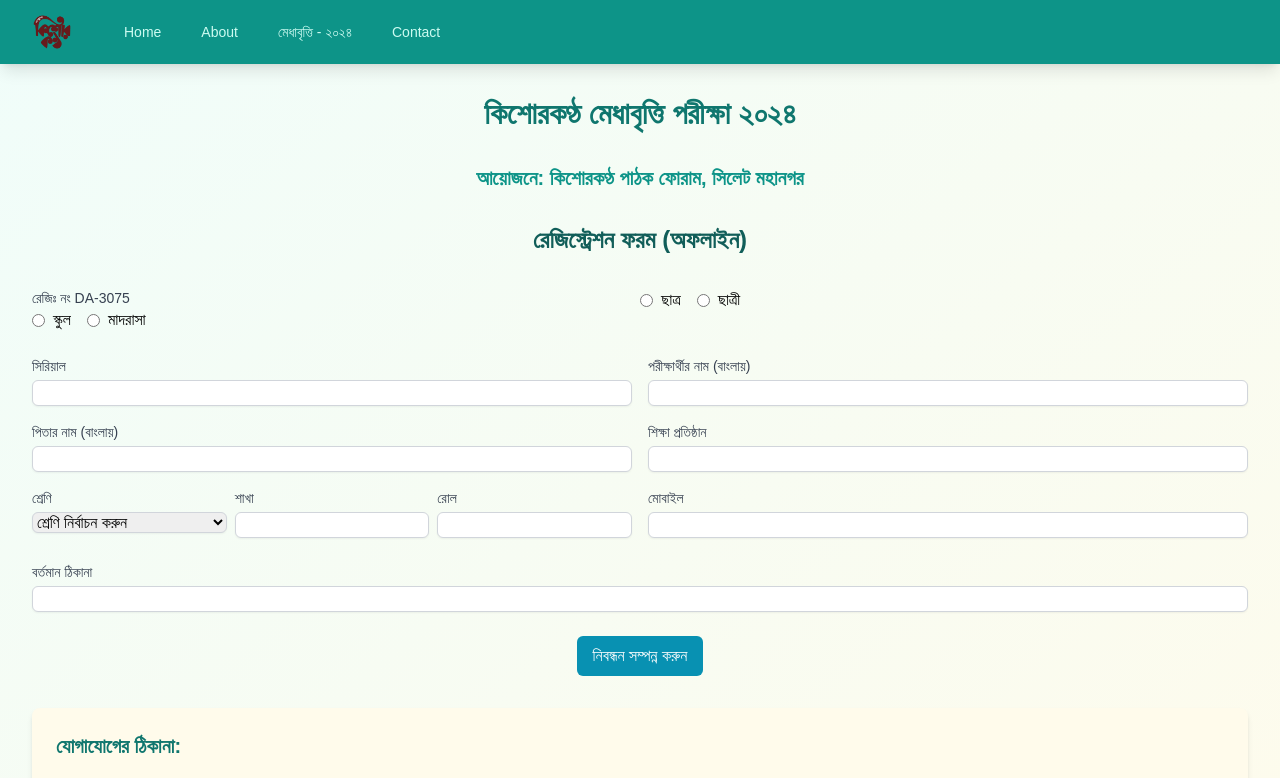
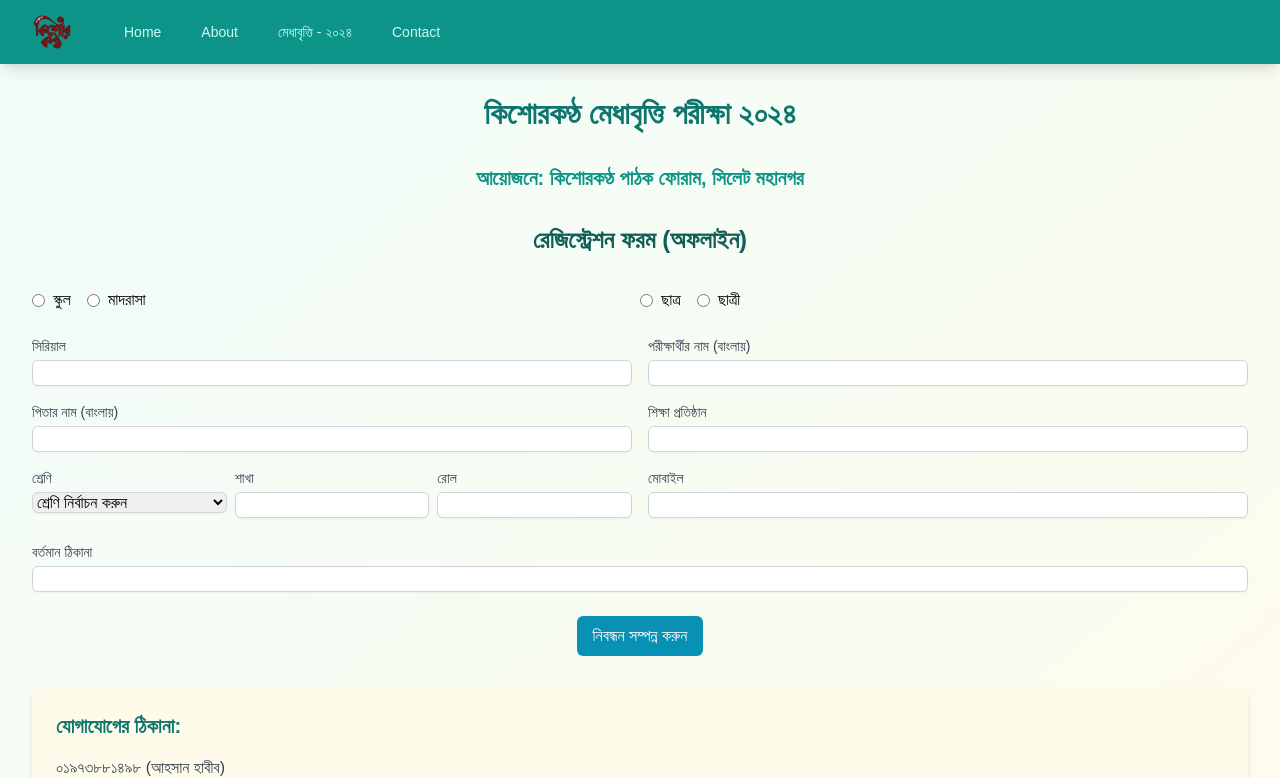
Before and after one commit to Mufassir-Chowdhury/kkrf, a SvelteKit app: page /offline/1 in a window 1280 px wide. Shown: the top 778 px of the page. Built offline with nearby package versions, Linux system fonts and the light colour scheme.

Commit message:
changed pattern form serial

```diff
--- a/src/routes/offline/[branch]/+page.svelte
+++ b/src/routes/offline/[branch]/+page.svelte
@@ -92,7 +92,6 @@
 	<form on:submit|preventDefault={handleSubmit} class="space-y-6">
     <div class="flex justify-between">
       <div class="w-1/2">
-        <label class="block text-sm font-medium text-gray-700">রেজিঃ নং DA-3075</label>
         <div class="flex space-x-4">
           <label class="inline-flex items-center">
             <input type="radio" bind:group={formData.institutionType} value="school" required class="form-radio">
@@ -121,8 +120,8 @@
 
     <div class="grid grid-cols-1 md:grid-cols-2 gap-4">
       <div>
-        <label class="block text-sm font-medium text-gray-700">সিরিয়াল</label>
-        <input type="text" pattern="\d{4,5}" maxlength="5" bind:value={formData.serial} required class="mt-1 block w-full border border-gray-300 rounded-md shadow-sm">
+        <label class="block text-sm font-medium text-gray-700">সিরিয়াল </label>
+        <input type="text" maxlength="5" bind:value={formData.serial} required class="mt-1 block w-full border border-gray-300 rounded-md shadow-sm">
         </div>
       <div>
         <label class="block text-sm font-medium text-gray-700">পরীক্ষার্থীর নাম (বাংলায়)</label>
```
